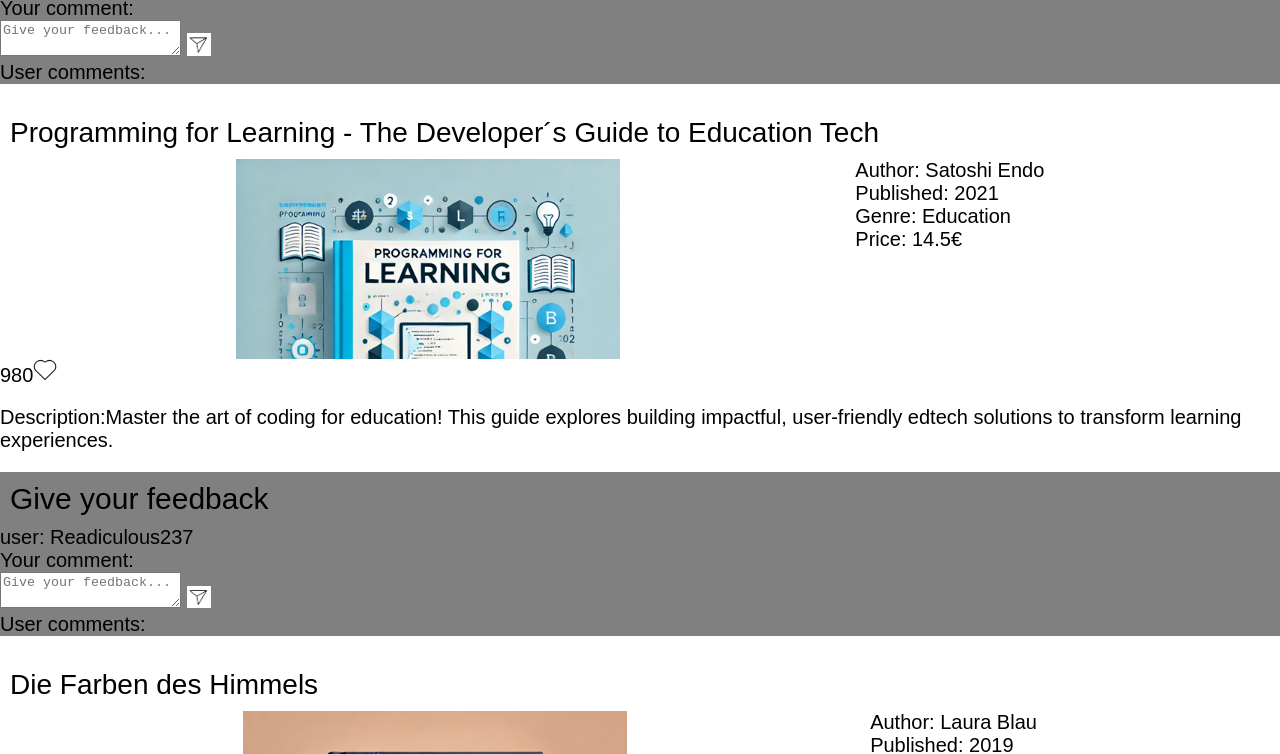
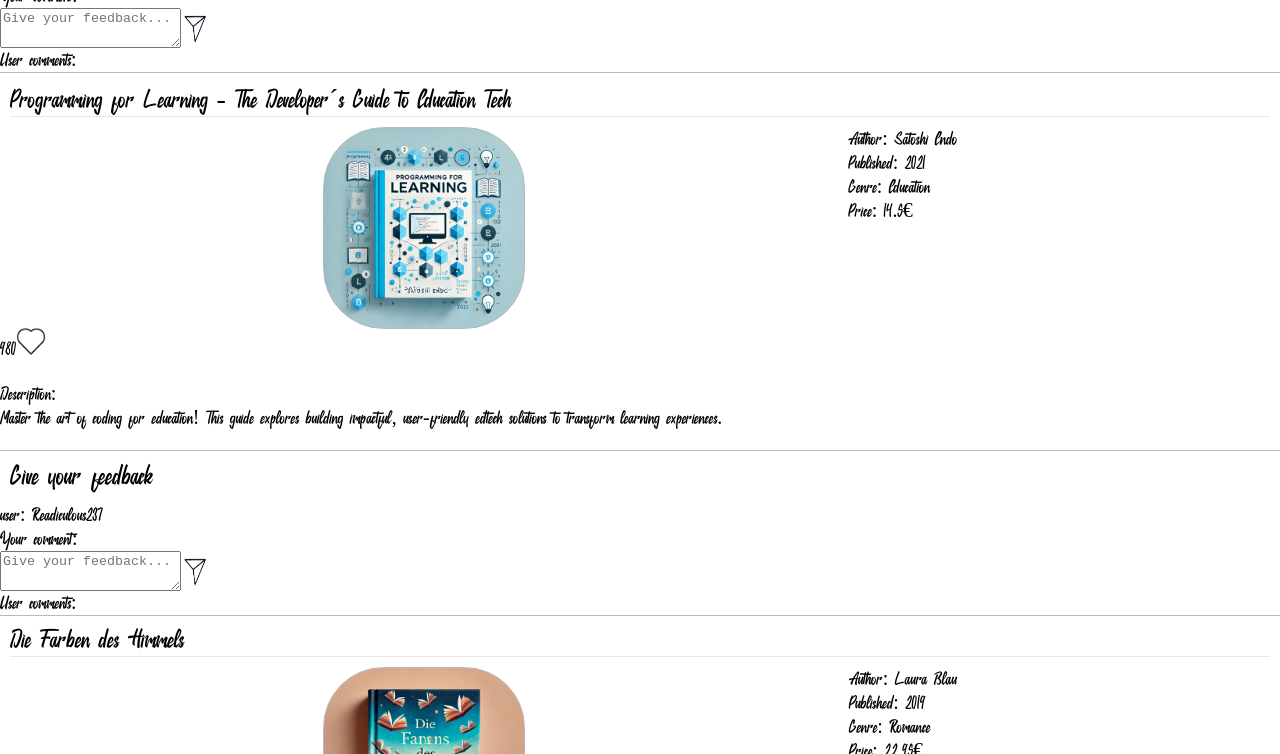
Before and after one commit to Michelle-bit-web/readopia, a plain HTML site: page bookPage.html in a window 1280 px wide. Shown: the part 558-1312 px from the top of the page. Drawn offline with Linux system fonts and the light colour scheme.

Commit message:
images added

```diff
--- a/script.js
+++ b/script.js
@@ -1,180 +1,3 @@
-//Vorlage von Kevin
-// let books = [
-//     {
-//       "name": "Die Geheimnisse des Ozeans",
-//       "author": "Clara Meer",
-//       "likes": 1250,
-//       "liked": true,
-//       "price": 19.99,
-//       "publishedYear": 2018,
-//       "genre": "Fantasy",
-//       "comments": [
-//         {
-//           "name": "Leser123",
-//           "comment": "Ein faszinierendes Abenteuerbuch, das mich von der ersten Seite an gefesselt hat."
-//         },
-//         {
-//           "name": "Bookworm84",
-//           "comment": "Eine romantische Geschichte, die mein Herz berührt und mich zum Nachdenken gebracht hat."
-//         },
-//         {
-//           "name": "FantasyFanatic",
-//           "comment": "Eine spannende Fantasiewelt, die ich nur schwer aus der Hand legen konnte."
-//         },
-//         {
-//           "name": "SciFiGuru",
-//           "comment": "Ein cleverer Science-Fiction-Roman mit interessanten Zeitreise-Konzepten und Charakteren."
-//         },
-//         {
-//           "name": "NovelLover",
-//           "comment": "Ein Buch, das voller magischer Überraschungen steckt und mich begeistert hat."
-//         }
-//       ]
-//     },
-//     {
-//       "name": "Der vergessene Pfad",
-//       "author": "Maximilian Schwarz",
-//       "likes": 980,
-//       "liked": false,
-//       "price": 14.50,
-//       "publishedYear": 2021,
-//       "genre": "Fantasy",
-//       "comments": []
-//     },
-//     {
-//       "name": "Die Farben des Himmels",
-//       "author": "Laura Blau",
-//       "likes": 1520,
-//       "liked": true,
-//       "price": 22.95,
-//       "publishedYear": 2019,
-//       "genre": "Romantik",
-//       "comments": [
-//         {
-//           "name": "LeserPeter",
-//           "comment": "Die Handlung war fesselnd und die Charaktere unglaublich lebendig dargestellt."
-//         },
-//         {
-//           "name": "BookLover21",
-//           "comment": "Ein romantisches Meisterwerk, das mich tief berührt und bewegt hat."
-//         },
-//         {
-//           "name": "FantasyNerd",
-//           "comment": "Fantastische Welten und epische Abenteuer - genau mein Geschmack!"
-//         },
-//         {
-//           "name": "SciFiEnthusiast",
-//           "comment": "Die Zeitreise-Elemente waren genial und haben die Story spannend gemacht."
-//         },
-//         {
-//           "name": "ReadingAddict",
-//           "comment": "Ein unvergessliches Buch, das mich auf eine magische Reise mitgenommen hat."
-//         }
-//       ]
-//     },
-//     {
-//       "name": "Das Rätsel der Zeit",
-//       "author": "Alexander Weiss",
-//       "likes": 750,
-//       "liked": false,
-//       "price": 18.00,
-//       "publishedYear": 2020,
-//       "genre": "Science-Fiction",
-//       "comments": [
-//         {
-//           "name": "BuchKenner",
-//           "comment": "Ein spannendes Abenteuer, das mich von Anfang an mitgerissen hat."
-//         },
-//         {
-//           "name": "LeseWurm",
-//           "comment": "Die Liebesgeschichte war herzergreifend und wunderschön geschrieben."
-//         }
-//       ]
-//     },
-//     {
-//       "name": "Der letzte Wächter",
-//       "author": "Sabine Grün",
-//       "likes": 1300,
-//       "liked": true,
-//       "price": 16.75,
-//       "publishedYear": 2017,
-//       "genre": "Fantasy",
-//       "comments": []
-//     },
-//     {
-//       "name": "Im Schatten des Mondes",
-//       "author": "Philipp Silber",
-//       "likes": 890,
-//       "liked": false,
-//       "price": 12.30,
-//       "publishedYear": 2022,
-//       "genre": "Science-Fiction",
-//       "comments": [
-//         {
-//           "name": "BücherLiebhaber",
-//           "comment": "Eine magische Reise durch eine faszinierende Fantasiewelt, absolut fesselnd."
-//         },
-//         {
-//           "name": "Leseratte",
-//           "comment": "Ein packender Science-Fiction-Roman, der mich zum Nachdenken gebracht hat."
-//         }
-//       ]
-//     },
-//     {
-//       "name": "Jenseits der Sterne",
-//       "author": "Oliver Schwarz",
-//       "likes": 1450,
-//       "liked": true,
-//       "price": 21.00,
-//       "publishedYear": 2015,
-//       "genre": "Science-Fiction",
-//       "comments": [
-//         {
-//           "name": "Leser123",
-//           "comment": "Ein fesselndes Abenteuer, das mich von Anfang bis Ende mitgerissen hat."
-//         }
-//       ]
-//     },
-//     {
-//       "name": "Das verborgene Königreich",
-//       "author": "Elena Gold",
-//       "likes": 920,
-//       "liked": false,
-//       "price": 17.50,
-//       "publishedYear": 2020,
-//       "genre": "Fantasy",
-//       "comments": [
-//         {
-//           "name": "Bookworm92",
-//           "comment": "Ein faszinierendes Buch, das mich von der ersten Seite an gefesselt hat."
-//         }
-//       ]
-//     },
-//     {
-//       "name": "Liebe in Zeiten des Krieges",
-//       "author": "Emilia Rot",
-//       "likes": 1800,
-//       "liked": true,
-//       "price": 19.99,
-//       "publishedYear": 2016,
-//       "genre": "Romantik",
-//       "comments": [
-//         {
-//           "name": "Bibliophile23",
-//           "comment": "Die Fantasiewelt war so lebendig, ich konnte das Buch kaum aus der Hand legen."
-//         },
-//         {
-//           "name": "StorySeeker",
-//           "comment": "Eine unglaublich berührende Liebesgeschichte, die mich tief bewegt hat."
-//         },
-//         {
-//           "name": "SciFiExplorer",
-//           "comment": "Spannende Zukunftsvisionen und interessante Charaktere machten diesen Roman einzigartig."
-//         }
-//       ]
-//     }
-//   ]
-
 let books = [
     {
       "name": "Smart Learning - Designing Next-Gen Eductational Apps",
@@ -228,7 +51,7 @@ let books = [
       "liked": true,
       "price": 22.95,
       "publishedYear": 2019,
-      "genre": "Romantik",
+      "genre": "Romance",
       "bestseller":false,
       "comments": [
         {
@@ -355,7 +178,7 @@ let books = [
       "liked": true,
       "price": 19.99,
       "publishedYear": 2016,
-      "genre": "Romantik",
+      "genre": "Romance",
       "bestseller":false,
       "comments": [
         {
--- a/scripts/templates.js
+++ b/scripts/templates.js
@@ -1,5 +1,5 @@
 function renderBookTemplate(i,title,cover,author,description,likes,price,year,genre){
-    return `<br>
+    return `
     <section class="section_book_page">
         <div class="upper_page_part">
             <h1>${title}</h1>
@@ -14,9 +14,9 @@ function renderBookTemplate(i,title,cover,author,description,likes,price,year,ge
             </div>
 
         </div>
-        <div>
+        <div class="div_like">
             <div>${likes}<img onclick="LikeOrDislike()" class="heart_icon" src="./assets/icon/heart_icon.png" alt="like button"></div>
-            <p id="book_description">Description:${description}</p>
+            <p id="book_description">Description:<br>${description}</p>
         </div>
     </section>
     <section class="section_comments">
--- a/style.css
+++ b/style.css
@@ -16,7 +16,7 @@ body,
 header,
 footer{
     margin: 0;
-    font-family: 'Arial';
+    font-family: 'jackie';
     display: flex;
     flex-direction: column;
     align-items: center;
@@ -31,13 +31,12 @@ h1{
     font-weight: lighter;
     font-size: 28px;
     margin: 10px 10px;
-    font-family: 'Arial';
+    border-bottom: 1px solid rgb(232, 231, 231);
 }
 h2{
     font-weight: lighter;
     font-size: 24x;
     margin: 10px 10px;
-    font-family: 'Arial';
 }
 a {
     text-decoration: none;
@@ -140,10 +139,12 @@ nav{
 
 .book_img{
     background-repeat: no-repeat;
-    background-size: cover;
-    width: 30%;
-    background-repeat: no-repeat;
-    background-size: cover;
+    background-size: contain;
+    background-position: center;
+    width: 200px;
+    height: 200px;
+    border: 1px solid rgb(186, 186, 186);
+    border-radius: 30%;
 }
 .div_book_info{
     height: 200px
@@ -167,8 +168,6 @@ nav{
 #best_seller3{
     width: 20%;
     height: 30vh;
-    background-color: grey;
-
 }
 #best_seller2{
     flex:1;
@@ -179,7 +178,6 @@ nav{
 }
 .best_seller_img a{
     color: rgb(0, 0, 0);
-    background-color: rgba(255, 255, 255, 0.679);
 }
 
 .best_seller_img{
@@ -307,20 +305,24 @@ nav{
     display: flex;
     justify-content: space-evenly;
 }
-.section_comments{
-    background-color: gray;
+.section_comments,
+.div_like{
+    border-bottom: 1px solid rgb(186, 186, 186);
 }
 
 .div_comments{
     display: flex;
     flex-direction: column;
 }
-
-.heart_icon,
-.send_icon{
-    width:24px
+textarea{
+min-height: 40px;
 }
 
 .div_textarea{
 
+    display: flex;
 }
+.heart_icon,
+.send_icon{
+    width:30px
+}
```
Also changed, not shown: assets/img/book6.png (added), assets/img/book7.png (added), assets/img/book8.png (added), assets/img/book9.png (added).
